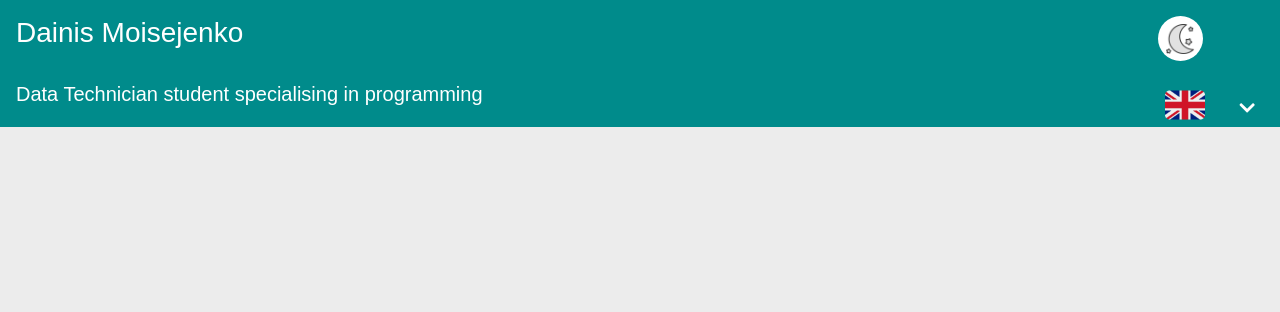
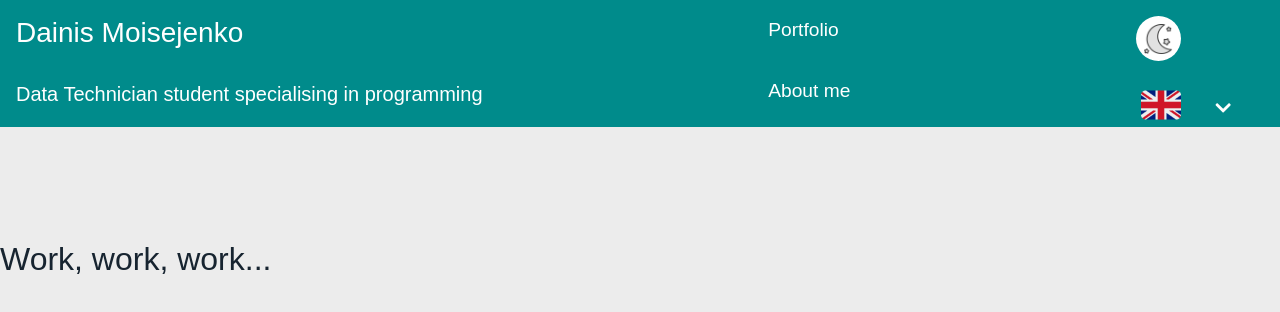
Before and after one commit to DainisM/dainis-portfolio, a React (Create React App) app: page /dainis-portfolio/work in a window 1280 px wide. Shown: the top 312 px of the page. Built offline with nearby package versions, Linux system fonts and the light colour scheme.

Commit message:
Added work comp & styled header + links for navigation

```diff
--- a/src/App.js
+++ b/src/App.js
@@ -4,6 +4,7 @@ import { Route, Switch, useLocation } from "react-router-dom";
 import Header from "./components/Header";
 import Home from "./components/Home";
 import About from "./components/About";
+import Work from "./components/Work";
 
 import "./styles/App.css";
 
@@ -46,6 +47,7 @@ function App() {
 				<Switch location={location} key={location.key}>
 					<Route path="/" exact component={Home} />
 					<Route path="/about" component={About} />
+					<Route path="/work" component={Work} />
 				</Switch>
 			</>
 		</IntlProvider>
--- a/src/components/Header.js
+++ b/src/components/Header.js
@@ -1,4 +1,5 @@
 import React from "react";
+import { Link } from "react-router-dom";
 import { FormattedMessage, injectIntl } from "react-intl";
 
 import Language from "./Language";
@@ -8,12 +9,28 @@ import "../styles/Header.css";
 
 const Header = ({ language, setLanguage, setLangStorage }) => {
 	return (
-		<header>
+		<header className="row-fluid">
 			<span>
 				<h3>Dainis Moisejenko</h3>
 				<h5>
-					<FormattedMessage id="HomePage.subTitle" />
+					<FormattedMessage id="Header.subTitle" />
 				</h5>
+				<span id="linkSpanInline">
+					<Link to="/work">
+						<FormattedMessage id="Header.link1" />
+					</Link>
+					<Link to="/about">
+						<FormattedMessage id="Header.link2" />
+					</Link>
+				</span>
+			</span>
+			<span id="linkSpan">
+				<Link to="/work">
+					<FormattedMessage id="Header.link1" />
+				</Link>
+				<Link to="/about">
+					<FormattedMessage id="Header.link2" />
+				</Link>
 			</span>
 			<span>
 				<Darkmode />
--- /dev/null
+++ b/src/components/Work.js
@@ -0,0 +1,11 @@
+import React from "react";
+
+const Work = () => {
+	return (
+		<div>
+			<h2>Work, work, work...</h2>
+		</div>
+	);
+};
+
+export default Work;
--- a/src/messages.js
+++ b/src/messages.js
@@ -1,12 +1,16 @@
 export default {
 	"en-US": {
-		HomePage: {
+		Header: {
 			subTitle: "Data Technician student specialising in programming",
+			link1: "Portfolio",
+			link2: "About me",
 		},
 	},
 	"da-DK": {
-		HomePage: {
+		Header: {
 			subTitle: "Datatekniker student med speciale i programmering ",
+			link1: "Portefølje",
+			link2: "Om mig",
 		},
 	},
 };
--- a/src/styles/Header.css
+++ b/src/styles/Header.css
@@ -19,3 +19,43 @@ header h5 {
 	margin: 0;
 	padding: 1rem;
 }
+
+header a {
+	color: white;
+}
+
+#linkSpan a {
+	display: block;
+	text-decoration: none;
+	padding: 1rem;
+	font-size: larger;
+}
+
+#linkSpanInline {
+	display: none;
+}
+
+@media only screen and (max-width: 991px) {
+	header h5 {
+		display: none;
+	}
+
+	#linkSpan {
+		display: none;
+	}
+
+	#linkSpanInline {
+		display: inline;
+	}
+
+	#linkSpanInline a {
+		text-decoration: none;
+		font-size: larger;
+		margin-left: 1rem;
+	}
+
+	.overviewMain {
+		width: 80%;
+		margin: 10% auto;
+	}
+}
--- a/src/styles/Language.css
+++ b/src/styles/Language.css
@@ -5,7 +5,7 @@
 }
 
 .DropDownContainer {
-	width: 8.5em;
+	width: 10em;
 	margin: 0 auto;
 	z-index: 1;
 }
```
